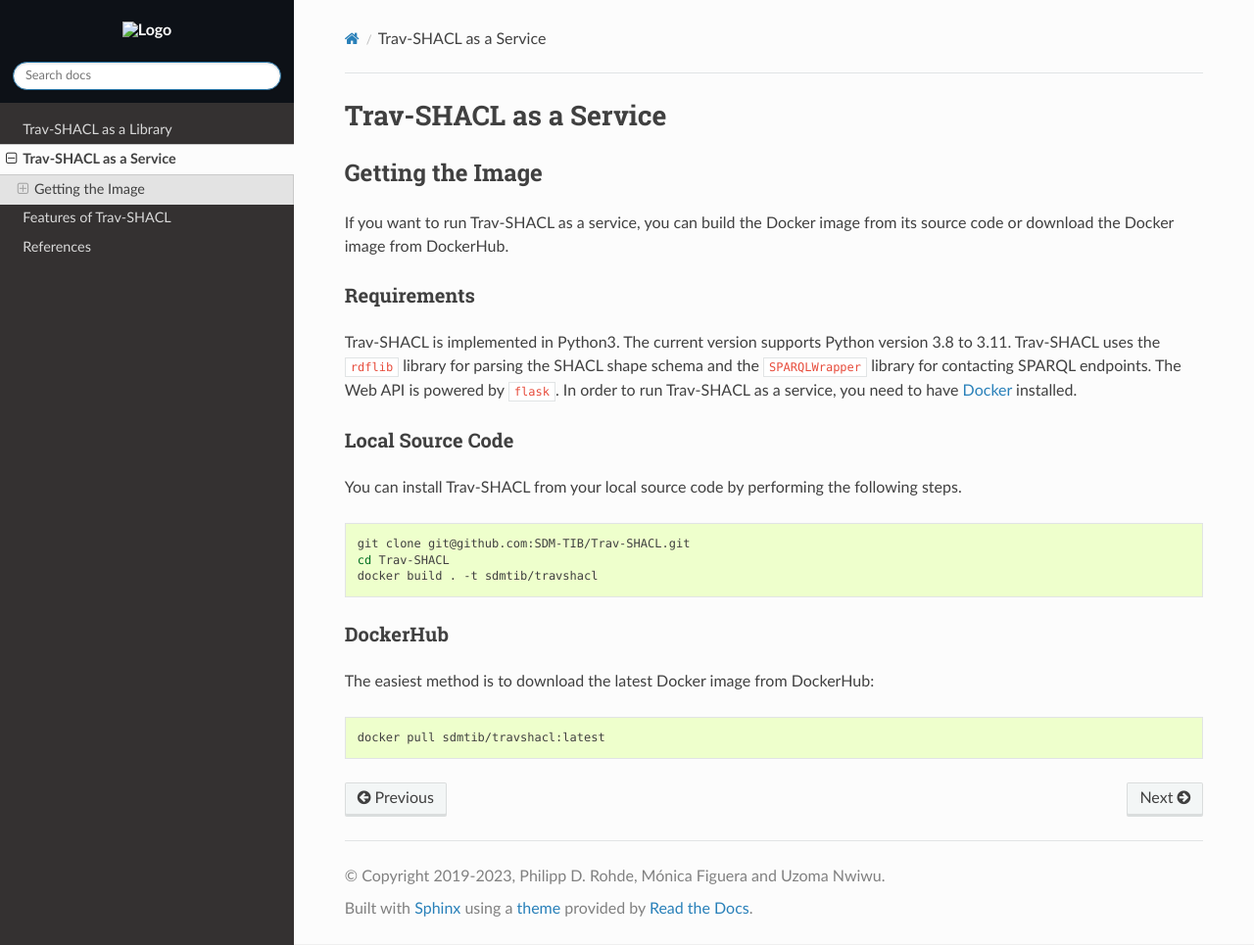
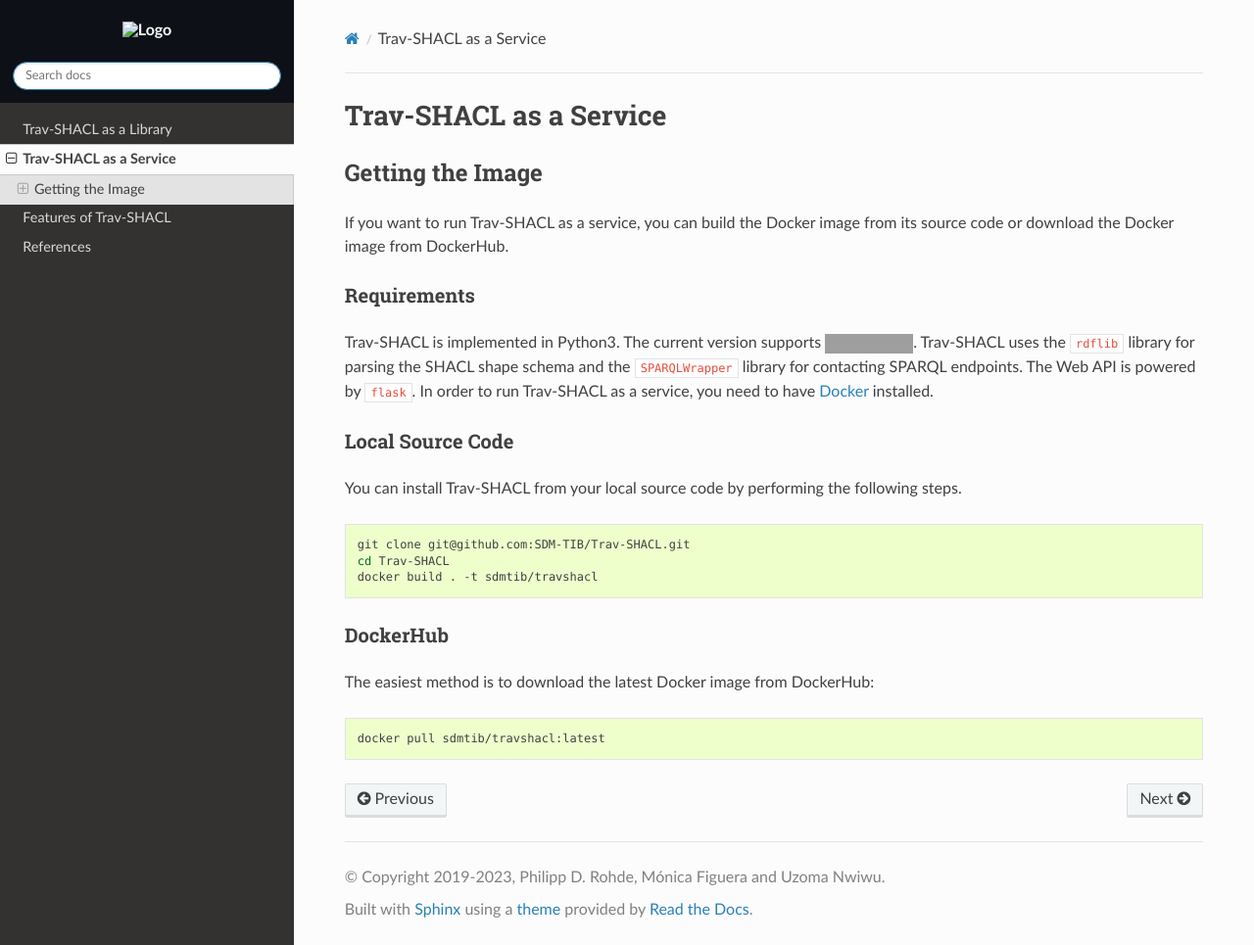
Before and after one commit to SDM-TIB/Trav-SHACL, a Sphinx documentation site: the page built from docs/service.rst, in a window 1280 px wide and 965 px high. Shown: the whole window at 98% size. Built offline with Sphinx 7.4.7 and the Read the Docs theme 2.0.0, drawn with Linux system fonts in a browser that asks for light colours; grey boxes are pictures that could not be loaded.

Commit message:
docs: use Python version badge

```diff
--- a/docs/library.rst
+++ b/docs/library.rst
@@ -11,7 +11,10 @@ If you want to use Trav-SHACL as a library, you can install it from its source c
 Requirements
 ============
 
-Trav-SHACL is implemented in Python3. The current version supports Python version 3.8 to 3.11.
+.. |python| image:: https://img.shields.io/pypi/pyversions/TravSHACL
+
+Trav-SHACL is implemented in Python3.
+The current version supports |python|.
 Trav-SHACL uses the ``rdflib`` library for parsing the SHACL shape schema and the ``SPARQLWrapper`` library for contacting SPARQL endpoints.
 
 Local Source Code
--- a/docs/service.rst
+++ b/docs/service.rst
@@ -11,7 +11,10 @@ If you want to run Trav-SHACL as a service, you can build the Docker image from
 Requirements
 ============
 
-Trav-SHACL is implemented in Python3. The current version supports Python version 3.8 to 3.11.
+.. |python| image:: https://img.shields.io/pypi/pyversions/TravSHACL
+
+Trav-SHACL is implemented in Python3.
+The current version supports |python|.
 Trav-SHACL uses the ``rdflib`` library for parsing the SHACL shape schema and the ``SPARQLWrapper`` library for contacting SPARQL endpoints.
 The Web API is powered by ``flask``.
 In order to run Trav-SHACL as a service, you need to have `Docker <https://docs.docker.com/engine/install/>`_ installed.
```
Also changed, not shown: other parts of docs/library.rst (+1 -0 lines).
